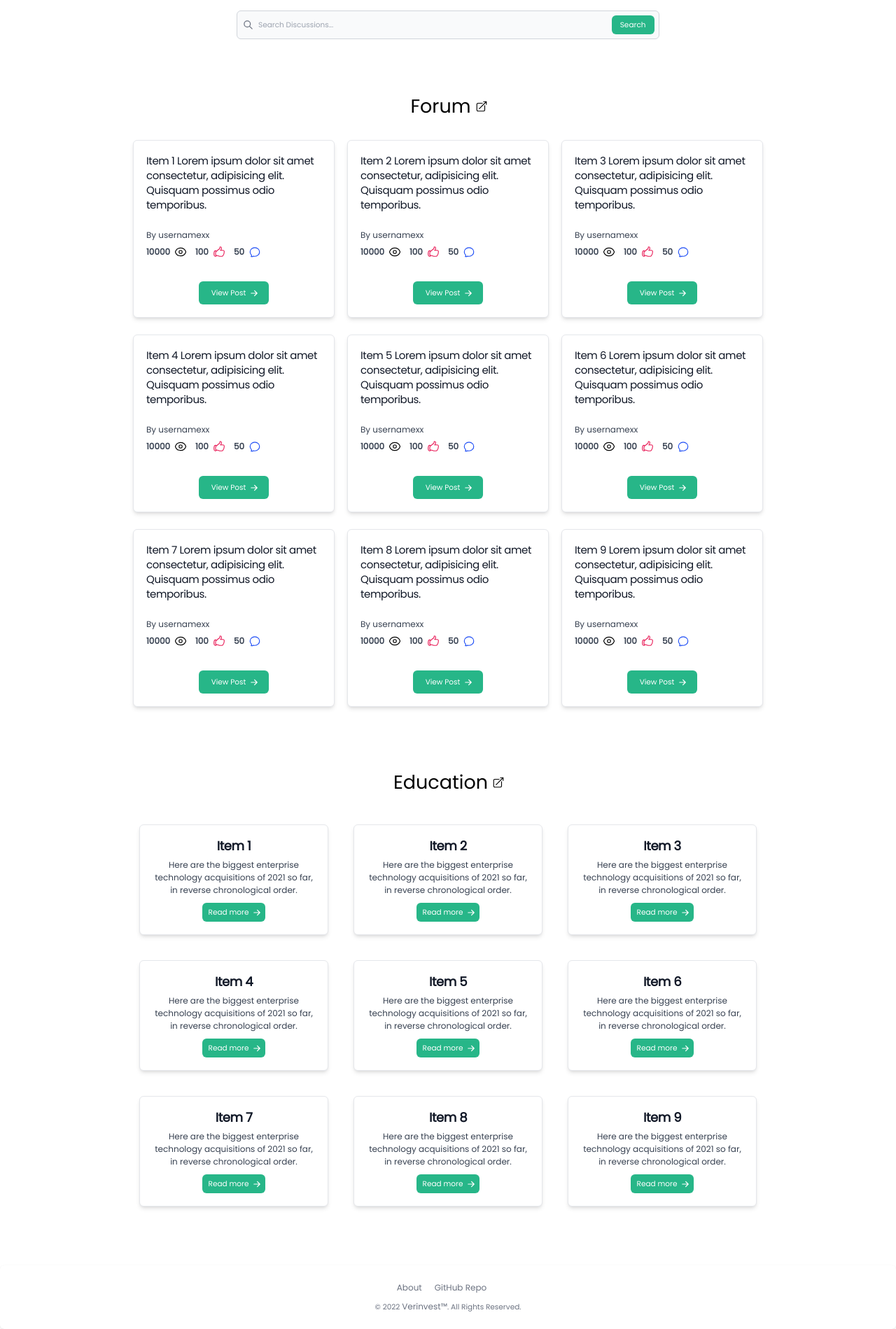
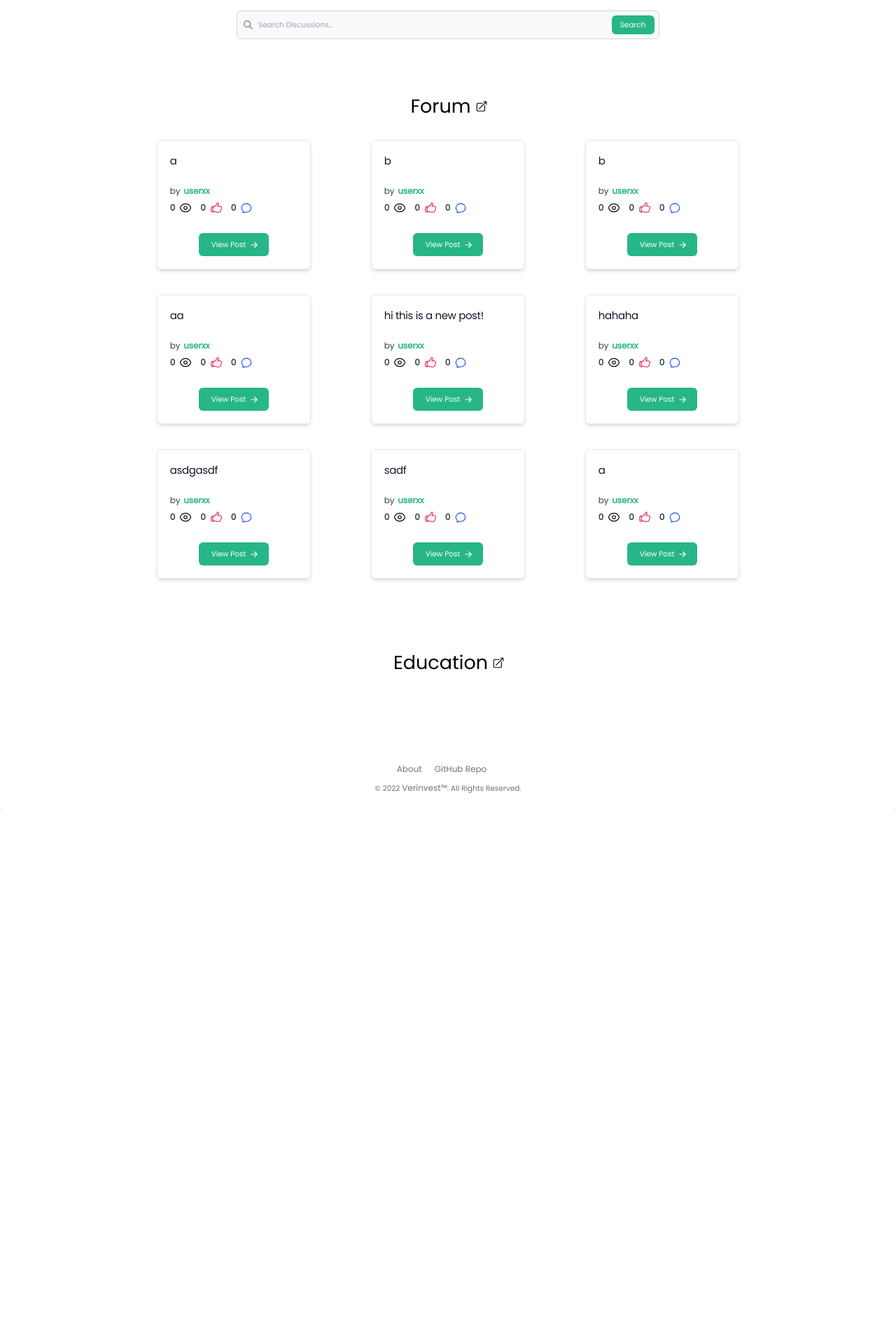
Before and after one commit to jeremyalv/verinvest-tk-pbp-b03, a Django app: page /collections/ in a window 1280 px wide. Shown: the part 261-2160 px from the top of the page at 70% size. After the commit the page ends 1419 px from the top, so only its background shows below. Run offline with Django 4.2, Linux system fonts and the light colour scheme; data comes from the database, SQL or seed files in the repository; both versions use the stored data as it was after the commit; some libraries are stand-ins or nearby versions.

Commit message:
enabled add post from collection

```diff
--- a/collection/models.py
+++ b/collection/models.py
@@ -3,10 +3,11 @@
 
 class Post(models.Model):
     post_type = models.CharField(max_length=10)
-    author = models.ForeignKey(User, on_delete=models.CASCADE)
+    # TODO UNCOMMENT
+    # author = models.ForeignKey(User, on_delete=models.CASCADE)
     date_created = models.DateField(auto_now_add=True)
 
-    title = models.CharField(max_length=255)
+    title = models.CharField(max_length=100)
     content = models.TextField()
 
     upvotes = models.IntegerField()
--- /dev/null
+++ b/collection/static/collection/js/collectionOperations.js
@@ -0,0 +1,96 @@
+function createCollection() {
+    console.log("RUN CREATE COLLECTION");
+
+    $.getJSON(`json/`, function(data) {
+        console.log("RUN GET");
+        // Empty the collection containers, if they contain any items
+        $("#forumCollectionBody").empty();
+        $("#edukasiCollectionBody").empty();
+
+
+        let forumAmount = 0;
+        let educationAmount = 0;
+
+        if (data.length != 0) {
+            console.log("L: " + data.length);
+        }
+        // Count the number of forum and edukasi posts
+        for (let i = 0; i < data.length; i++) {
+            let post_type = data[i].fields.post_type;
+            if (post_type == 'forum') {
+                forumAmount++;
+            } else {
+                edukasiAmount++;
+            }
+
+            // Append card item to appropriate collection
+            let id = data[i].pk;
+            let title = data[i].fields.title;
+            // TODO let username = data[i].fields.author.get_username();
+            let username = 'userxx';
+
+            let viewers = data[i].fields.viewers;
+            let upvotes = data[i].fields.upvotes;
+            let comments_count = data[i].fields.comments_count;
+
+            let postItem =`
+            <div id="${post_type}Item-${id}" class="flex flex-col w-9/12 items-start p-6 mb-8 max-w-sm bg-white rounded-lg border border-gray-200 shadow-md hover:scale-103 md:hover:scale-105 hover:transition-all hover:ease hover:duration-300 hover:translate-y-1 hover:shadow-lg">
+                <a href="#" class="mb-4 md:mb-8">
+                    <h5 class="text-lg text-left md:text-xl font-medium tracking-tight text-gray-900">${title}</h5>
+                </a>
+                <div id="${post_type}Item-${id}-details" class="w-full flex flex-col items-start">
+                    <div class="flex mb-2 font-normal text-gray-700">
+                        <p class="mr-1 md:mr-1.5">by</p>
+                        <div class="inline-block text-primary font-semibold">
+                            ${username}
+                        </div>
+                    </div>
+
+                    <div id="${post_type}Item-${id}-metrics" class="flex flex-row mb-4 md:mb-6">
+                        <div id="${post_type}Item-${id}-metrics-views" class="flex justify-between mr-4">
+                            <!-- View count -->
+                            <p class="mb-3 font-bold text-gray-700 mr-1 md:mr-2">${viewers}</p>
+                            <!-- View icon -->
+                            <svg xmlns="http://www.w3.org/2000/svg" fill="none" viewBox="0 0 24 24" stroke-width="1.5" stroke="currentColor" class="w-6 h-6">
+                                <path stroke-linecap="round" stroke-linejoin="round" d="M2.036 12.322a1.012 1.012 0 010-.639C3.423 7.51 7.36 4.5 12 4.5c4.638 0 8.573 3.007 9.963 7.178.07.207.07.431 0 .639C20.577 16.49 16.64 19.5 12 19.5c-4.638 0-8.573-3.007-9.963-7.178z" />
+                                <path stroke-linecap="round" stroke-linejoin="round" d="M15 12a3 3 0 11-6 0 3 3 0 016 0z" />
+                            </svg>
+                        </div>
+                        <div id="${post_type}Item-${id}-metrics-upvotes" class="flex justify-between mr-4">
+                            <!-- Upvote count -->
+                            <p class="mb-3 font-bold text-gray-700 mr-1 md:mr-2">${upvotes}</p>
+                            <!-- Upvote icon -->
+                            <svg xmlns="http://www.w3.org/2000/svg" fill="none" viewBox="0 0 24 24" stroke-width="1.5" stroke="#E81A56" class="w-6 h-6">
+                                <path stroke-linecap="round" stroke-linejoin="round" d="M6.633 10.5c.806 0 1.533-.446 2.031-1.08a9.041 9.041 0 012.861-2.4c.723-.384 1.35-.956 1.653-1.715a4.498 4.498 0 00.322-1.672V3a.75.75 0 01.75-.75A2.25 2.25 0 0116.5 4.5c0 1.152-.26 2.243-.723 3.218-.266.558.107 1.282.725 1.282h3.126c1.026 0 1.945.694 2.054 1.715.045.422.068.85.068 1.285a11.95 11.95 0 01-2.649 7.521c-.388.482-.987.729-1.605.729H13.48c-.483 0-.964-.078-1.423-.23l-3.114-1.04a4.501 4.501 0 00-1.423-.23H5.904M14.25 9h2.25M5.904 18.75c.083.205.173.405.27.602.197.4-.078.898-.523.898h-.908c-.889 0-1.713-.518-1.972-1.368a12 12 0 01-.521-3.507c0-1.553.295-3.036.831-4.398C3.387 10.203 4.167 9.75 5 9.75h1.053c.472 0 .745.556.5.96a8.958 8.958 0 00-1.302 4.665c0 1.194.232 2.333.654 3.375z" />
+                            </svg>
+                        </div>
+
+                        <div id="${post_type}Item-${id}-metrics-comments" class="flex justify-between mr-4">
+                            <!-- Comment count -->
+                            <p class="mb-3 font-bold text-gray-700 mr-1 md:mr-2">${comments_count}</p>
+                            <!-- Comment icon -->
+                            <svg xmlns="http://www.w3.org/2000/svg" fill="none" viewBox="0 0 24 24" stroke-width="1.5" stroke="#1B4BF5" class="w-6 h-6">
+                                <path stroke-linecap="round" stroke-linejoin="round" d="M12 20.25c4.97 0 9-3.694 9-8.25s-4.03-8.25-9-8.25S3 7.444 3 12c0 2.104.859 4.023 2.273 5.48.432.447.74 1.04.586 1.641a4.483 4.483 0 01-.923 1.785A5.969 5.969 0 006 21c1.282 0 2.47-.402 3.445-1.087.81.22 1.668.337 2.555.337z" />
+                            </svg>
+                        </div>
+                    </div>
+                </div>
+                <div id="${post_type}Item-${id}-cta" class="self-center">
+                    <a href="{% url 'forum_item:view' ${id} %}" class="inline-flex self-center w-max items-center py-2 px-3 md:py-3 md:px-6 text-sm font-medium text-center text-white bg-primary rounded-lg hover:bg-primary focus:ring-4 focus:outline-none focus:ring-blue-300 ">
+                        View Post
+                        <svg aria-hidden="true" class="ml-2 -mr-1 w-4 h-4" fill="currentColor" viewBox="0 0 20 20" xmlns="http://www.w3.org/2000/svg"><path fill-rule="evenodd" d="M10.293 3.293a1 1 0 011.414 0l6 6a1 1 0 010 1.414l-6 6a1 1 0 01-1.414-1.414L14.586 11H3a1 1 0 110-2h11.586l-4.293-4.293a1 1 0 010-1.414z" clip-rule="evenodd"></path></svg>
+                        </a>
+                    </div>
+                </div>
+            </div>`;
+
+            // Append to respective collection
+            $(`#${post_type}CollectionBody`).append(postItem);
+        }
+    });
+}
+
+// Run method
+createCollection();
+
+export { createCollection };
--- a/collection/templates/collection.html
+++ b/collection/templates/collection.html
@@ -42,51 +42,6 @@
             </div>
 
             <div id="forumCollectionBody" class="flex flex-col items-center md:grid md:grid-cols-3 md:grid-flow-row md:gap-4 md:justify-items-center md:items-center">
-                {% for i in "123456789"|make_list %}
-                    <div id="forumItem-11" class="flex flex-col items-start p-6 mb-4 max-w-sm bg-white rounded-lg border border-gray-200 shadow-md">
-                        <a href="#" class="mb-4 md:mb-8">
-                            <h5 class="text-lg text-left md:text-xl font-medium tracking-tight text-gray-900">Item {{ i }} Lorem ipsum dolor sit amet consectetur, adipisicing elit. Quisquam possimus odio temporibus.</h5>
-                        </a>
-                        <div id="forumItem-11-details" class="w-full flex flex-col items-start">
-                            <p class="mb-2 font-normal text-gray-700">By usernamexx</p>
-
-                            <div id="forumItem-11-metrics" class="flex flex-row mb-4 md:mb-8">
-                                <div id="forumItem-11-metrics-views" class="flex justify-between mr-4">
-                                    <!-- View count -->
-                                    <p class="mb-3 font-bold text-gray-700 mr-1 md:mr-2">10000</p>
-                                    <!-- View icon -->
-                                    <svg xmlns="http://www.w3.org/2000/svg" fill="none" viewBox="0 0 24 24" stroke-width="1.5" stroke="currentColor" class="w-6 h-6">
-                                        <path stroke-linecap="round" stroke-linejoin="round" d="M2.036 12.322a1.012 1.012 0 010-.639C3.423 7.51 7.36 4.5 12 4.5c4.638 0 8.573 3.007 9.963 7.178.07.207.07.431 0 .639C20.577 16.49 16.64 19.5 12 19.5c-4.638 0-8.573-3.007-9.963-7.178z" />
-                                        <path stroke-linecap="round" stroke-linejoin="round" d="M15 12a3 3 0 11-6 0 3 3 0 016 0z" />
-                                    </svg>
-                                </div>
-                                <div id="forumItem-11-metrics-upvotes" class="flex justify-between mr-4">
-                                    <!-- Upvote count -->
-                                    <p class="mb-3 font-bold text-gray-700 mr-1 md:mr-2">100</p>
-                                    <!-- Upvote icon -->
-                                    <svg xmlns="http://www.w3.org/2000/svg" fill="none" viewBox="0 0 24 24" stroke-width="1.5" stroke="#E81A56" class="w-6 h-6">
-                                        <path stroke-linecap="round" stroke-linejoin="round" d="M6.633 10.5c.806 0 1.533-.446 2.031-1.08a9.041 9.041 0 012.861-2.4c.723-.384 1.35-.956 1.653-1.715a4.498 4.498 0 00.322-1.672V3a.75.75 0 01.75-.75A2.25 2.25 0 0116.5 4.5c0 1.152-.26 2.243-.723 3.218-.266.558.107 1.282.725 1.282h3.126c1.026 0 1.945.694 2.054 1.715.045.422.068.85.068 1.285a11.95 11.95 0 01-2.649 7.521c-.388.482-.987.729-1.605.729H13.48c-.483 0-.964-.078-1.423-.23l-3.114-1.04a4.501 4.501 0 00-1.423-.23H5.904M14.25 9h2.25M5.904 18.75c.083.205.173.405.27.602.197.4-.078.898-.523.898h-.908c-.889 0-1.713-.518-1.972-1.368a12 12 0 01-.521-3.507c0-1.553.295-3.036.831-4.398C3.387 10.203 4.167 9.75 5 9.75h1.053c.472 0 .745.556.5.96a8.958 8.958 0 00-1.302 4.665c0 1.194.232 2.333.654 3.375z" />
-                                    </svg>
-                                </div>
-
-                                <div id="forumItem-11-metrics-comments" class="flex justify-between mr-4">
-                                    <!-- Comment count -->
-                                    <p class="mb-3 font-bold text-gray-700 mr-1 md:mr-2">50</p>
-                                    <!-- Comment icon -->
-                                    <svg xmlns="http://www.w3.org/2000/svg" fill="none" viewBox="0 0 24 24" stroke-width="1.5" stroke="#1B4BF5" class="w-6 h-6">
-                                        <path stroke-linecap="round" stroke-linejoin="round" d="M12 20.25c4.97 0 9-3.694 9-8.25s-4.03-8.25-9-8.25S3 7.444 3 12c0 2.104.859 4.023 2.273 5.48.432.447.74 1.04.586 1.641a4.483 4.483 0 01-.923 1.785A5.969 5.969 0 006 21c1.282 0 2.47-.402 3.445-1.087.81.22 1.668.337 2.555.337z" />
-                                    </svg>
-                                </div>
-                            </div>
-                        </div>
-                        <div id="forumItem-11-cta" class="self-center">
-                            <a href="{% url 'forum_item:view' 11 %}" class="inline-flex self-center w-max items-center py-2 px-3 md:py-3 md:px-6 text-sm font-medium text-center text-white bg-primary rounded-lg hover:bg-primary focus:ring-4 focus:outline-none focus:ring-blue-300 ">
-                                View Post
-                                <svg aria-hidden="true" class="ml-2 -mr-1 w-4 h-4" fill="currentColor" viewBox="0 0 20 20" xmlns="http://www.w3.org/2000/svg"><path fill-rule="evenodd" d="M10.293 3.293a1 1 0 011.414 0l6 6a1 1 0 010 1.414l-6 6a1 1 0 01-1.414-1.414L14.586 11H3a1 1 0 110-2h11.586l-4.293-4.293a1 1 0 010-1.414z" clip-rule="evenodd"></path></svg>
-                            </a>
-                        </div>
-                    </div>
-                {% endfor %}
             </div>
         </div>
 
@@ -118,6 +73,7 @@
             </div>
         </div>
     </div>
+</div>
 
-</div>
+<script type="module" src="{% static 'collection/js/collectionOperations.js' %}"></script>
 {% endblock content %}
--- a/collection/urls.py
+++ b/collection/urls.py
@@ -1,11 +1,15 @@
 from django.urls import path, include
-from collection.views import (show_collection, forum_archive, education_archive)
+from collection.views import (show_collection, forum_archive, education_archive, get_json, get_forum_json, get_education_json)
 
 app_name = 'collection'
 
 urlpatterns = [
     path('', show_collection, name='show_collection'),
+    path('json/', get_json, name='json'),
     path('forum/', forum_archive, name='forum'),
+    path('forum/json/', get_forum_json, name='forum_json'),
     path('education/', education_archive, name='education'),
+    path('education/json/', get_education_json, name='education_json'),
     path('forum/items/', include('forum_item.urls'), name='collection_forum_items'),
+    # TODO ADD EDUC
 ]
--- a/collection/views.py
+++ b/collection/views.py
@@ -1,23 +1,36 @@
 from http.client import HTTPResponse
 from django.shortcuts import render
 from django.http import HttpResponse, HttpResponseRedirect
+from django.core import serializers
+
+
 from collection.models import Post
 
 # @login_required
 def show_collection(request):
-    context = {}
+    posts = Post.objects.all();
+    context = {
+        'posts': len(posts),
+    }
 
     return render(request, 'collection.html', context)
 
-# login required
-def forum_archive(request):
+def search_collection(request, search_key):
+    filtered_posts = Post.objects.filter(title_icontains=search_key)
+    template = ''
 
-    return render(request, 'forum.html')
+    if ("forum" in request.path):
+        template = 'forum.html'
+    elif ("education" in request.path):
+        template = 'education.html'
+    else:
+        template = 'collection.html'
 
-# login required
-def education_archive(request):
+    context = {
+        'filtered_posts': filtered_posts,
+    }
 
-    return render(request, 'education.html')
+    return render(request, template, context)
 
 # login required
 def forum_archive(request):
@@ -38,3 +51,18 @@
     }
 
     return render(request, 'education.html', context)
+
+def get_json(request):
+    posts = Post.objects.all()
+
+    return HttpResponse(serializers.serialize("json", posts), content_type="application/json")
+
+def get_forum_json(request):
+    posts = Post.objects.filter(post_type='forum')
+
+    return HttpResponse(serializers.serialize("json", posts), content_type="application/json")
+
+def get_education_json(request):
+    posts = Post.objects.filter(post_type='education')
+
+    return HttpResponse(serializers.serialize("json", posts), content_type="application/json")
--- a/forum_item/views.py
+++ b/forum_item/views.py
@@ -22,7 +22,8 @@
 
         Post.objects.create(
             post_type='forum',
-            author=request.user,
+            # TODO UNCOMMENT
+            # author=request.user,
             title=title,
             content=content,
             upvotes=0,
```
Also changed, not shown: collection/static/collection/js/fetchData.js (deleted, +0 -37 lines), collection/static/collection/js/modal.js (+13 -9 lines), collection/templates/forum.html (+9 -5 lines), collection/migrations/0001_initial.py (added), collection/migrations/0002_remove_post_author.py (added), db.sqlite3, edukasi_item/migrations/0001_initial.py (added), forum_item/migrations/0001_initial.py (added).
